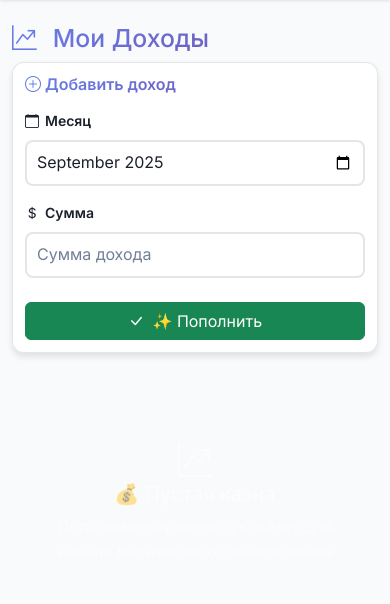
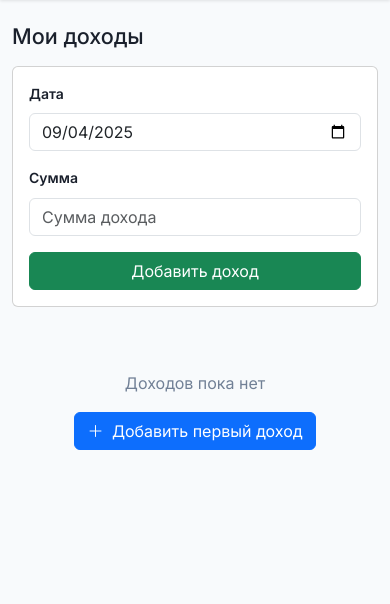
Before and after one commit to Genacvali/crystall-budget, a Flask app: page /income in a window 390 px wide. Shown: the part 65-669 px from the top of the page. Run offline with Flask 3, Linux system fonts and the light colour scheme; the visitor is signed in with stand-in values (Sample User, id 1); data that the repository does not hold is empty.

Commit message:
update income.html

```diff
--- a/templates/income.html
+++ b/templates/income.html
@@ -1,71 +1,55 @@
 {% extends "base.html" %}
-{% block title %}📈 Доходы - CrystalBudget{% endblock %}
+{% block title %}Доходы — CrystalBudget{% endblock %}
 
 {% block content %}
-<div class="row">
-    <div class="col-md-6">
-        <h2 class="text-gradient pulse-element d-flex align-items-center gap-3">
-            <i class="bi bi-graph-up-arrow"></i>
-            <span>Мои Доходы</span>
-        </h2>
-        <form method="POST" action="/income/add" class="mb-4">
-            <div class="card modern-card">
-                <div class="card-body">
-                    <h6 class="card-title text-gradient mb-3">
-                        <i class="bi bi-plus-circle"></i> Добавить доход
-                    </h6>
+<div class="d-flex justify-content-between align-items-center mb-3">
+    <h2 class="h4 m-0">Мои доходы</h2>
+</div>
+
+<!-- Форма добавления дохода -->
+<form method="POST" action="/income/add" class="mb-3">
+    <div class="card card-body">
         <div class="row g-3">
-                        <div class="col-md-6">
-                            <label for="month" class="form-label">
-                                <i class="bi bi-calendar"></i> Месяц
-                            </label>
-                            <input type="month" id="month" name="month" value="{{ current_month }}"
-                                   class="form-modern" required>
+            <div class="col-md-4">
+                <label for="date" class="form-label">Дата</label>
+                <input type="date" id="date" name="date"
+                       value="{{ today }}" class="form-control" required>
             </div>
             <div class="col-md-4">
-                            <label for="amount" class="form-label">
-                                <i class="bi bi-currency-dollar"></i> Сумма
-                            </label>
+                <label for="amount" class="form-label">Сумма</label>
                 <input type="number" id="amount" name="amount" step="0.01" min="0.01"
-                                   inputmode="decimal" class="form-modern" required
-                                   placeholder="Сумма дохода">
+                       inputmode="decimal" class="form-control" placeholder="Сумма дохода" required>
             </div>
-                        <div class="col-md-2 col-sm-12 d-flex align-items-end">
+            <div class="col-md-4 d-grid">
                 <label class="form-label d-none d-md-block">&nbsp;</label>
-                            <button type="submit" class="btn btn-success w-100 mt-2 mt-md-0 magic-float">
-                                <i class="bi bi-check-lg me-1"></i> ✨ Пополнить
-                            </button>
-                        </div>
+                <button type="submit" class="btn btn-success">Добавить доход</button>
             </div>
         </div>
     </div>
 </form>
-    </div>
-</div>
 
-<!-- Mobile view -->
+<!-- Мобильный вид -->
 <div class="d-block d-md-none">
     {% for income in incomes %}
-    <div class="card mb-3 modern-card glow-effect">
+    <div class="card mb-2">
         <div class="card-body">
-            <div class="d-flex justify-content-between align-items-start mb-3">
+            <div class="d-flex justify-content-between align-items-start mb-2">
                 <div>
-                    <h6 class="card-title mb-1">{{ income.amount|format_amount }} ₽</h6>
+                    <h6 class="mb-1">{{ income.amount|format_amount }} ₽</h6>
                     <small class="text-muted">
-                        <i class="bi bi-calendar3"></i> {{ income.month }}
+                        <i class="bi bi-calendar3"></i> {{ income.date|format_date_with_day }}
                     </small>
                 </div>
             </div>
-
-            <div class="d-flex gap-2">
-                <a href="{{ url_for('edit_income', month=income.month) }}"
-                   class="btn btn-outline-primary flex-fill d-flex align-items-center justify-content-center magic-float">
-                    <i class="bi bi-pencil me-2"></i> 🪄 Пересчитать
+            <div class="d-flex gap-2 mt-2">
+                <a href="{{ url_for('edit_income', income_id=income.id) }}"
+                   class="btn btn-outline-primary flex-fill">
+                    <i class="bi bi-pencil"></i> Изменить
                 </a>
-                <form method="POST" action="{{ url_for('delete_income', month=income.month) }}" class="flex-fill">
-                    <button type="submit" class="btn btn-outline-danger w-100 d-flex align-items-center justify-content-center"
-                            onclick="return confirm('Вы уверены, что хотите списать золото?\n\nМесяц: {{ income.month }}\nЗолото: {{ income.amount|format_amount }} монет.')">
-                        <i class="bi bi-trash3 me-2"></i> ☠️ Списать
+                <form method="POST" action="{{ url_for('delete_income', income_id=income.id) }}" class="flex-fill">
+                    <button type="submit" class="btn btn-outline-danger w-100"
+                            onclick="return confirm('Удалить доход?\nДата: {{ income.date|format_date_with_day }}\nСумма: {{ income.amount|format_amount }}₽')">
+                        <i class="bi bi-trash"></i> Удалить
                     </button>
                 </form>
             </div>
@@ -74,34 +58,32 @@
     {% endfor %}
 </div>
 
-<!-- Desktop table view -->
+<!-- Табличный вид для десктопа -->
 <div class="table-responsive d-none d-md-block">
-    <table class="table-modern">
-        <thead class="table-dark">
+    <table class="table table-striped align-middle">
+        <thead class="table-light">
             <tr>
-                <th><i class="bi bi-calendar"></i> 📅 Месяц</th>
-                <th><i class="bi bi-currency-exchange"></i> 💰 Золото</th>
-                <th><i class="bi bi-gear"></i> ⚙️ Магия</th>
+                <th>Дата</th>
+                <th class="text-end">Сумма</th>
+                <th class="text-end">Действия</th>
             </tr>
         </thead>
         <tbody>
             {% for income in incomes %}
             <tr>
-                <td>{{ income.month }}</td>
-                <td class="fw-bold">{{ income.amount|format_amount }} ₽</td>
-                <td>
-                    <div class="d-flex gap-2">
-                        <a href="{{ url_for('edit_income', month=income.month) }}"
-                           class="btn btn-sm btn-outline-primary magic-float">
-                            <i class="bi bi-pencil me-1"></i> 🪄 Пересчитать
+                <td>{{ income.date|format_date_with_day }}</td>
+                <td class="text-end fw-bold">{{ income.amount|format_amount }} ₽</td>
+                <td class="text-end">
+                    <a href="{{ url_for('edit_income', income_id=income.id) }}"
+                       class="btn btn-sm btn-outline-primary me-1">
+                        <i class="bi bi-pencil"></i> Изменить
                     </a>
-                        <form method="POST" action="{{ url_for('delete_income', month=income.month) }}" class="d-inline">
+                    <form method="POST" action="{{ url_for('delete_income', income_id=income.id) }}" class="d-inline">
                         <button type="submit" class="btn btn-sm btn-outline-danger"
-                                    onclick="return confirm('Вы уверены, что хотите списать золото?\n\nМесяц: {{ income.month }}\nЗолото: {{ income.amount|format_amount }} монет.')">
-                                <i class="bi bi-trash3 me-1"></i> ☠️ Списать
+                                onclick="return confirm('Удалить доход?\nДата: {{ income.date|format_date_with_day }}\nСумма: {{ income.amount|format_amount }}₽')">
+                            <i class="bi bi-trash"></i> Удалить
                         </button>
                     </form>
-                    </div>
                 </td>
             </tr>
             {% endfor %}
@@ -111,13 +93,10 @@
 
 {% if not incomes %}
 <div class="text-center py-5">
-    <div class="card border-0 bg-transparent">
-        <div class="card-body">
-            <i class="bi bi-graph-up-arrow display-4 text-white-50 mb-3"></i>
-            <h5 class="text-white-50">💰 Пустая казна</h5>
-            <p class="text-white-50 mb-4">Пополните королевскую казну для начала магического планирования</p>
-        </div>
-    </div>
+    <p class="text-muted mb-3">Доходов пока нет</p>
+    <button class="btn btn-primary" data-bs-toggle="collapse" data-bs-target="#addIncomeForm">
+        <i class="bi bi-plus-lg me-1"></i> Добавить первый доход
+    </button>
 </div>
 {% endif %}
 {% endblock %}
@@ -125,23 +104,10 @@
 {% block scripts %}
 <script>
 document.addEventListener('DOMContentLoaded', function() {
-    // Auto-focus amount input after month selection
-    const monthInput = document.getElementById('month');
-    const amountInput = document.getElementById('amount');
-
-    if (monthInput && amountInput) {
-        monthInput.addEventListener('change', function() {
-            if (this.value) {
-                setTimeout(() => amountInput.focus(), 100);
-            }
-        });
-    }
-
-    // Set current month as default
-    if (monthInput && !monthInput.value) {
+    const dateInput = document.getElementById('date');
+    if (dateInput && !dateInput.value) {
         const now = new Date();
-        const currentMonth = now.getFullYear() + '-' + String(now.getMonth() + 1).padStart(2, '0');
-        monthInput.value = currentMonth;
+        dateInput.value = now.toISOString().slice(0, 10);
     }
 });
 </script>
```
Lines whose indentation alone changed are shown as unchanged.
